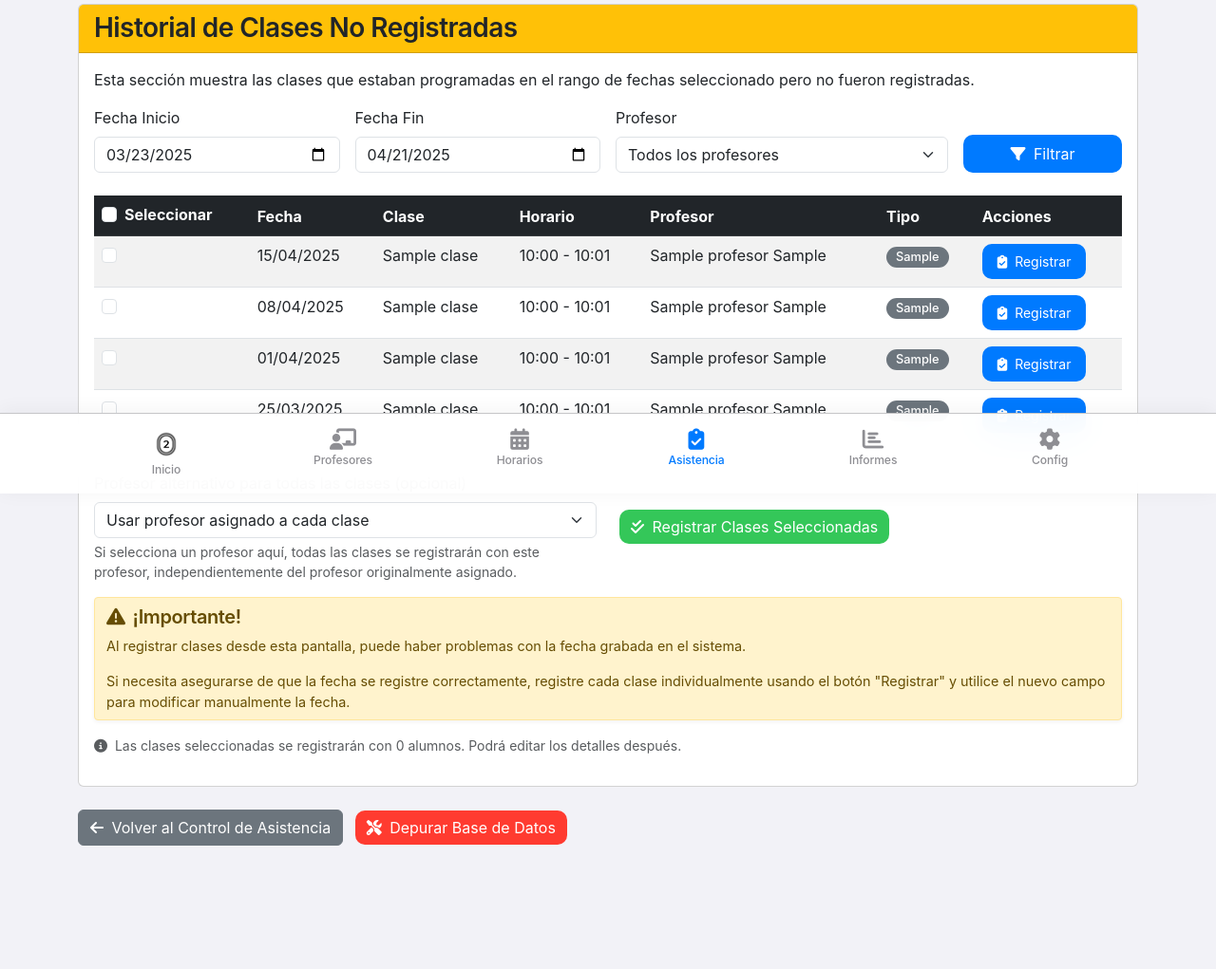
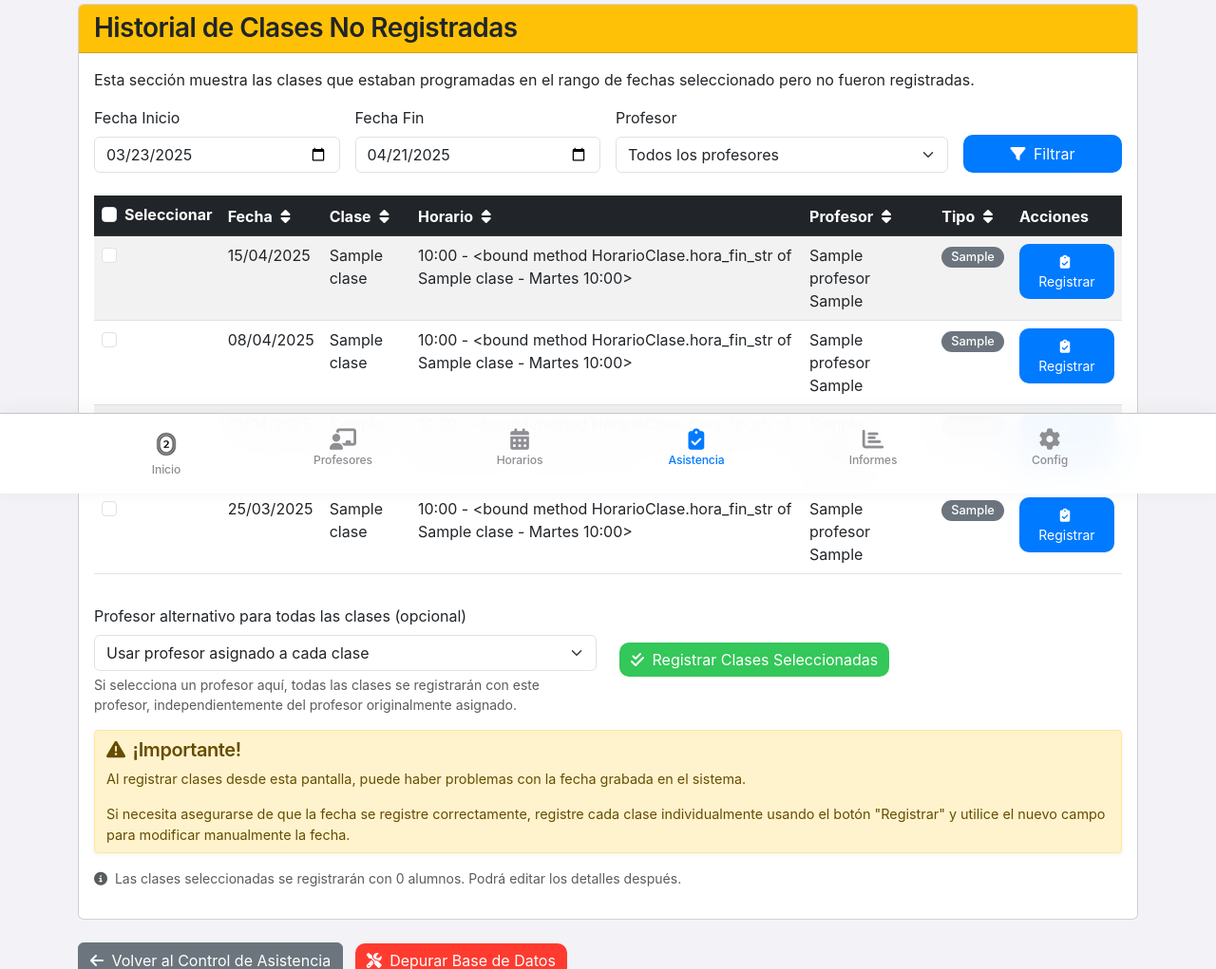
Before and after one commit to alesierraalta/ClasesV2O2, a Flask app: page /asistencia/clases-no-registradas in a window 1280 px wide. Shown: the part 280-1301 px from the top of the page at 95% size. Before the commit the page ends 1171 px from the top, so only its background shows below. Run offline with Flask 2, Linux system fonts and the light colour scheme; tables that the repository leaves empty hold one stand-in row (values such as "Sample post"); some libraries are stand-ins or nearby versions.

Commit message:
Implementar funcionalidad de ordenación en clases no registradas

```diff
--- a/templates/asistencia/clases_no_registradas.html
+++ b/templates/asistencia/clases_no_registradas.html
@@ -60,11 +60,11 @@
                                         <label class="form-check-label" for="seleccionar-todas">Seleccionar</label>
                                     </div>
                                 </th>
-                                <th>Fecha</th>
-                                <th>Clase</th>
-                                <th>Horario</th>
-                                <th>Profesor</th>
-                                <th>Tipo</th>
+                                <th class="sortable" data-sort="fecha">Fecha <i class="fas fa-sort"></i></th>
+                                <th class="sortable" data-sort="clase">Clase <i class="fas fa-sort"></i></th>
+                                <th class="sortable" data-sort="horario">Horario <i class="fas fa-sort"></i></th>
+                                <th class="sortable" data-sort="profesor">Profesor <i class="fas fa-sort"></i></th>
+                                <th class="sortable" data-sort="tipo">Tipo <i class="fas fa-sort"></i></th>
                                 <th>Acciones</th>
                             </tr>
                         </thead>
@@ -78,7 +78,20 @@
                                 </td>
                                 <td>{{ clase.fecha.strftime('%d/%m/%Y') }}</td>
                                 <td>{{ clase.horario.nombre }}</td>
-                                <td>{{ clase.horario.hora_inicio.strftime('%H:%M') }} - {{ clase.horario.hora_fin_str() }}</td>
+                                <td>
+                                    {% if clase.horario.hora_inicio %}
+                                        {% if clase.horario.hora_inicio is string %}
+                                            {{ clase.horario.hora_inicio }} - {{ clase.horario.hora_fin_str }}
+                                        {% else %}
+                                            {{ clase.horario.hora_inicio.strftime('%H:%M') }} - {{ clase.horario.hora_fin_str }}
+                                        {% endif %}
+                                    {% else %}
+                                        <span class="text-danger">Horario no disponible</span>
+                                        <a href="{{ url_for('editar_horario', id=clase.horario.id) }}" class="btn btn-sm btn-outline-danger ms-2">
+                                            <i class="fas fa-edit"></i> Corregir
+                                        </a>
+                                    {% endif %}
+                                </td>
                                 <td>{{ clase.profesor.nombre }} {{ clase.profesor.apellido }}</td>
                                 <td>
                                     <span class="badge
@@ -153,34 +166,131 @@
 {% endblock %}
 
 {% block scripts %}
+<!-- Script ultra-simple para ordenar columnas -->
 <script>
-    // Script para seleccionar/deseleccionar todas las clases
+    // NOTA: Este script se ejecutará ahora porque hemos agregado el bloque scripts en base.html
+    console.log('SCRIPT DE ORDENAMIENTO VERIFICABLE - CLASES NO REGISTRADAS');
+
+    // Ejecutar cuando el documento esté listo
     document.addEventListener('DOMContentLoaded', function() {
-        const selectAllCheckbox = document.getElementById('seleccionar-todas');
-        const claseCheckboxes = document.querySelectorAll('.clase-checkbox');
+        console.log('DOM CARGADO - Aplicando ordenamiento');
 
-        if (selectAllCheckbox) {
-            selectAllCheckbox.addEventListener('change', function() {
-                const isChecked = this.checked;
+        // Obtener todos los encabezados ordenables
+        var headers = document.querySelectorAll('th.sortable');
+        console.log('Encabezados ordenables encontrados:', headers.length);
 
-                claseCheckboxes.forEach(checkbox => {
-                    checkbox.checked = isChecked;
+        // Variable para mantener el estado del ordenamiento
+        var currentSort = {
+            column: null,
+            direction: 'asc'
+        };
+
+        // Agregar evento click a cada encabezado
+        headers.forEach(function(header) {
+            header.addEventListener('click', function() {
+                var column = this.getAttribute('data-sort');
+                console.log('Click en columna:', column);
+
+                // Determinar dirección
+                var direction = 'asc';
+                if (currentSort.column === column) {
+                    direction = currentSort.direction === 'asc' ? 'desc' : 'asc';
+                }
+
+                // Actualizar estado
+                currentSort.column = column;
+                currentSort.direction = direction;
+
+                // Actualizar iconos
+                headers.forEach(function(h) {
+                    var icon = h.querySelector('i');
+                    icon.className = 'fas fa-sort';
+                    h.classList.remove('active-sort');
                 });
+
+                // Resaltar el encabezado activo
+                this.classList.add('active-sort');
+                var icon = this.querySelector('i');
+                icon.className = direction === 'asc' ? 'fas fa-sort-up' : 'fas fa-sort-down';
+
+                // Ordenar filas
+                var tbody = document.querySelector('table.table tbody');
+                var rows = Array.from(tbody.querySelectorAll('tr'));
+
+                // Función para obtener el valor de una celda
+                function getCellValue(row, index) {
+                    return row.children[index].textContent.trim();
+                }
+
+                // Obtener índice de celda según la columna
+                var cellIndex;
+                switch(column) {
+                    case 'fecha': cellIndex = 1; break;
+                    case 'clase': cellIndex = 2; break;
+                    case 'horario': cellIndex = 3; break;
+                    case 'profesor': cellIndex = 4; break;
+                    case 'tipo': cellIndex = 5; break;
+                    default: cellIndex = 1;
+                }
+
+                // Ordenar filas
+                rows.sort(function(rowA, rowB) {
+                    var valA = getCellValue(rowA, cellIndex);
+                    var valB = getCellValue(rowB, cellIndex);
+
+                    // Procesamiento especial para fechas (formato dd/mm/yyyy)
+                    if (column === 'fecha') {
+                        var partsA = valA.split('/');
+                        var partsB = valB.split('/');
+                        if (partsA.length === 3 && partsB.length === 3) {
+                            // Convertir a formato YYYY-MM-DD para comparación
+                            valA = new Date(partsA[2], partsA[1]-1, partsA[0]);
+                            valB = new Date(partsB[2], partsB[1]-1, partsB[0]);
+                        }
+                    }
+
+                    // Comparar valores
+                    if (valA < valB) return direction === 'asc' ? -1 : 1;
+                    if (valA > valB) return direction === 'asc' ? 1 : -1;
+                    return 0;
+                });
+
+                // Reordenar filas en el DOM
+                rows.forEach(function(row) {
+                    tbody.appendChild(row);
+                });
+
+                console.log('Tabla ordenada correctamente');
             });
-        }
+        });
 
-        // Verificar que haya clases seleccionadas antes de enviar el formulario
-        const formularioClases = document.getElementById('formulario-clases');
-        if (formularioClases) {
-            formularioClases.addEventListener('submit', function(e) {
-                const haySeleccionadas = Array.from(claseCheckboxes).some(checkbox => checkbox.checked);
-
-                if (!haySeleccionadas) {
-                    e.preventDefault();
-                    alert('Por favor, seleccione al menos una clase para registrar.');
-                }
-            });
-        }
+        console.log('Ordenamiento inicializado correctamente');
     });
 </script>
+
+<style>
+    /* Estilos para columnas ordenables */
+    th.sortable {
+        cursor: pointer !important;
+        position: relative;
+    }
+
+    th.sortable i {
+        margin-left: 5px;
+        transition: color 0.2s;
+    }
+
+    th.sortable:hover {
+        background-color: #32383e !important;
+    }
+
+    th.sortable.active-sort {
+        background-color: #3e454d !important;
+        border-bottom: 2px solid #ffc107 !important;
+    }
+
+    th.sortable.active-sort i {
+        color: #ffc107;
+    }
+</style>
 {% endblock %}
--- a/templates/base.html
+++ b/templates/base.html
@@ -344,7 +344,7 @@
 
     <!-- Bootstrap JS -->
     <script src="https://cdn.jsdelivr.net/npm/bootstrap@5.3.0/dist/js/bootstrap.bundle.min.js"></script>
-    <script src="https://code.jquery.com/jquery-3.7.0.min.js"></script>
+    <script src="{{ url_for('static', filename='js/script.js') }}"></script>
 
     <!-- Script para Navbar de efecto sombra -->
     <script>
@@ -359,8 +359,6 @@
         });
     </script>
 
-    {% block scripts %}{% endblock %}
-
     <!-- Objeto con todas las URLs de la aplicación -->
     <script>
     const AppURLs = {
@@ -374,5 +372,8 @@
         // ...
     };
     </script>
+
+    <!-- Scripts personalizados para cada página -->
+    {% block scripts %}{% endblock %}
 </body>
 </html>
```
